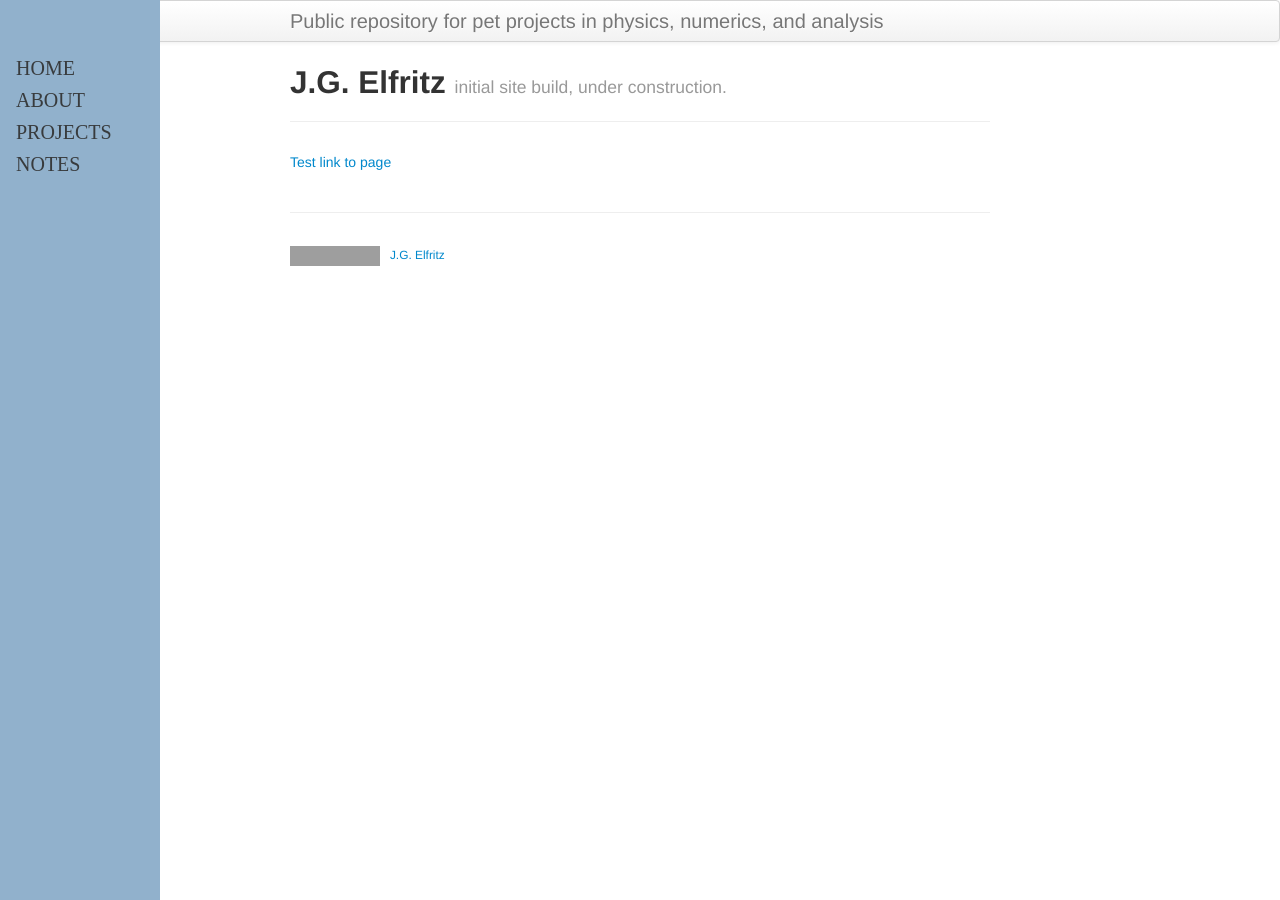
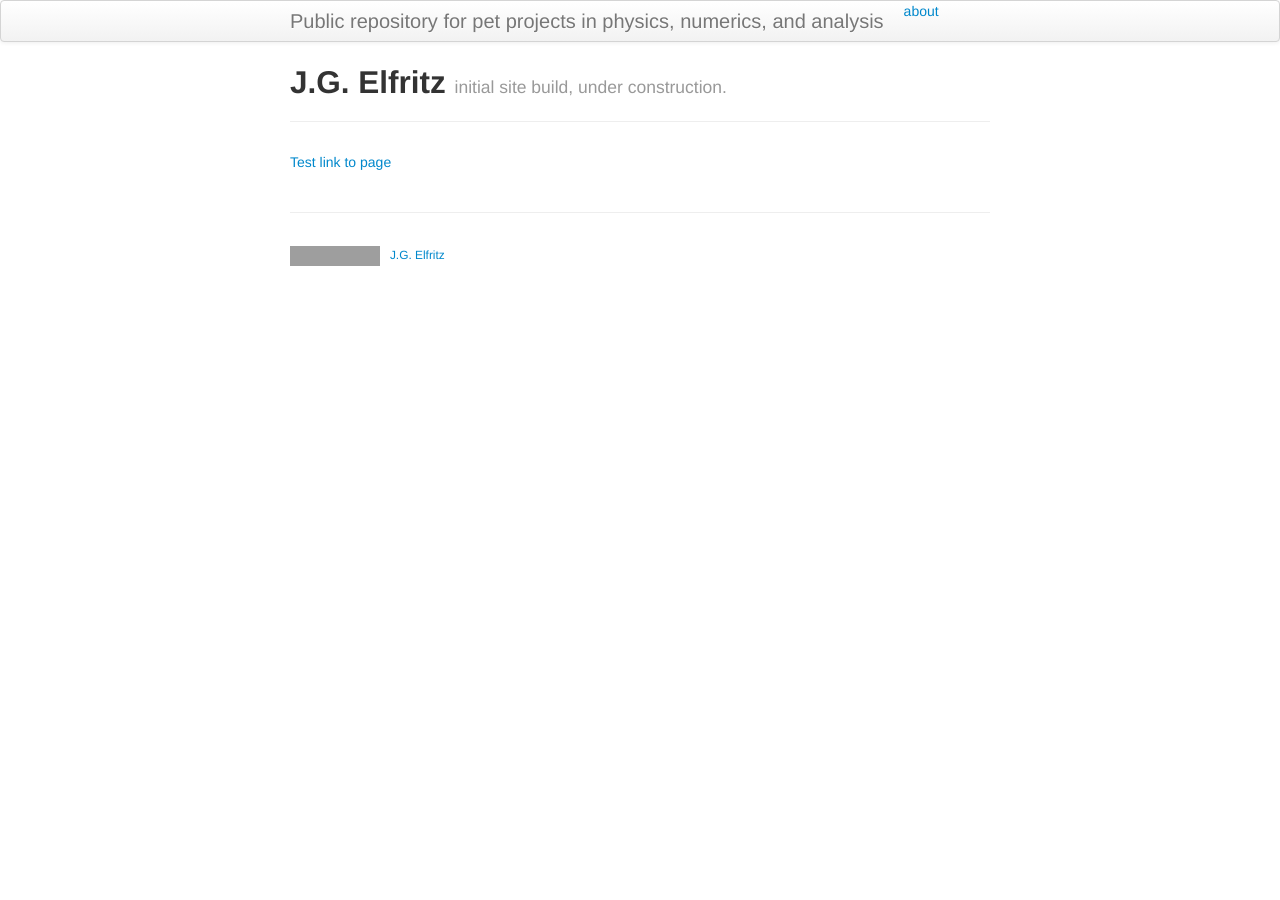
Before and after one commit to justinelfritz/justinelfritz.github.io, a Jekyll site: the page built from index.md, in a window 1280 px wide. Built offline with Jekyll 4.4.1, drawn with Linux system fonts in a browser that asks for light colours; grey boxes are pictures that could not be loaded.

Commit message:
remove sidenav, first test adding top nav

```diff
--- a/_includes/themes/twitter/default.html
+++ b/_includes/themes/twitter/default.html
@@ -34,19 +34,20 @@
       <div class="navbar-inner">
         <div class="container-narrow">
           <a class="brand" href="{{ HOME_PATH }}">{{ site.title }}</a>
+	  <a href="{{ HOME_PATH }}/pages/about.html">about</a>
         </div>
       </div>
     </div>
 
     <div class="container-narrow">
 <!-- Side navigation -->
-      <div class="sidenav">
+<!--      <div class="sidenav">
 	<a href="{{ HOME_PATH }}">home</a>
         <a href="{{ HOME_PATH }}/pages/about.html">about</a>
         <a href="{{ HOME_PATH }}/pages/projects.html">projects</a>
         <a href="{{ HOME_PATH }}/pages/notes.html">notes</a>
 
-      </div>
+      </div> -->
 
       <div class="content">
         {{ content }}
```
